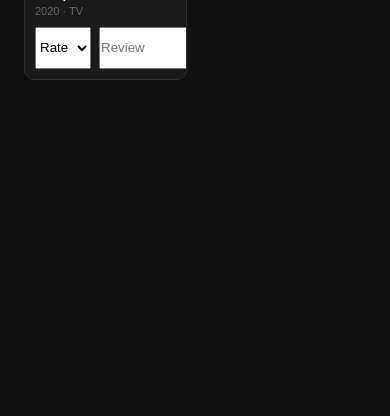
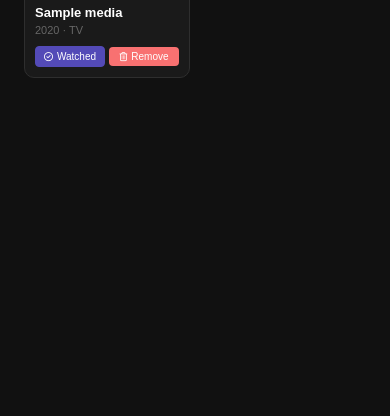
Before and after one commit to rjaxxx/WATCHD, a Flask app: page /watchlist in a window 390 px wide. Shown: the part 413-829 px from the top of the page. Run offline with Flask 3, Linux system fonts and the light colour scheme; a user stored in the database is signed in; tables that the repository leaves empty hold one stand-in row (values such as "Sample post").

Commit message:
edited watchlist page + updated css + updated nav icons

```diff
--- a/static/css/style.css
+++ b/static/css/style.css
@@ -348,7 +348,7 @@ main {
 
 .results-grid {
     display: grid;
-    grid-template-columns: repeat(auto-fill, minmax(150px, 1fr));
+    grid-template-columns: repeat(auto-fill, minmax(180px, 1fr)); /* was 150px */
     gap: 16px;
     margin-top: 24px;
 }
@@ -405,26 +405,29 @@ main {
 
 /* card actions */
 .card-actions {
-    display: flex;
-    gap: 8px;
+    display: grid;
+    grid-template-columns: 1fr 1fr;
+    gap: 6px;
     margin-top: 10px;
 }
 
 .btn-small {
-    flex: 1;
-    padding: 6px 10px;
-    font-size: 12px;
+    width: 100%;
+    padding: 6px 4px;
+    font-size: 11px;
+    white-space: nowrap;
     border: none;
-    border-radius: 6px;
+    border-radius: 4px;
     cursor: pointer;
     transition: all 0.2s;
     display: inline-flex;
     align-items: center;
     justify-content: center;
-    gap: 6px;
+    gap: 4px;
     background: var(--bg-input);
     color: var(--text-secondary);
     border: 1px solid var(--border);
+    text-align: center;
 }
 
 .btn-small:hover {
@@ -544,8 +547,8 @@ main {
 }
 
 .inline-form {
-    display: inline;
-    flex: 1;
+    display: block;
+    width: 100%;
 }
 
 .page-header {
@@ -572,3 +575,25 @@ main {
     opacity: 0.8;
     background: var(--red);
 }
+
+
+/* for mobile */
+@media (max-width: 480px) {
+    .results-grid {
+        grid-template-columns: repeat(auto-fill, minmax(120px, 1fr));
+        gap: 10px;
+    }
+
+    .btn-small {
+        font-size: 10px;
+        padding: 4px 6px;
+    }
+
+    .btn-small i {
+        font-size: 9px;
+    }
+
+    .card-actions {
+        gap: 4px;
+    }
+}
--- a/templates/base.html
+++ b/templates/base.html
@@ -67,7 +67,7 @@
                 </a>
             {% else %}
                 <a href="{{ url_for('login') }}" class="nav-icon" title="Login" aria-label="Login">
-                    <i class="fa-solid fa-user-check" aria-hidden="true"></i>
+                    <i class="fa-solid fa-circle-user" aria-hidden="true"></i>
                 </a>
                 <a href="{{ url_for('register') }}" class="nav-icon" title="Register" aria-label="Register">
                     <i class="fa-solid fa-user-pen" aria-hidden="true"></i>
--- a/templates/watchlist.html
+++ b/templates/watchlist.html
@@ -1,7 +1,10 @@
 {% extends 'base.html' %}
 {% block title %}My Watchlist - Watchd{% endblock %}
 {% block content %}
-<h1>My Watchlist</h1>
+<div class="page-header">
+    <h1>Watchlist</h1>
+    <p class="page-sub">Movies and TV shows you want to watch</p>
+</div>
 
 {% if items %}
     <div class="results-grid">
@@ -13,19 +16,25 @@
                 {% else %}
                     <div class="no-poster">No image</div>
                 {% endif %}
+
                 <div class="card-body">
                     <h3 class="card-title">{{ media.title }}</h3>
                     <p class="card-sub">{{ media.release_year or 'Unknown' }} · {{ 'Movie' if media.media_type == 'movie' else 'TV' }}</p>
+
                     <div class="card-actions">
-                            <input type="hidden" name="media_id" value="{{ media.media_id }}">
-                            <select name="rating" class="small-select">
-                                <option value="">Rate</option>
-                                {% for i in range(1,11) %}
-                                    <option value="{{ i }}">{{ i }}/10</option>
-                                {% endfor %}
-                            </select>
-                            <input type="text" name="review" placeholder="Review" class="small-input">
-                            <button type="submit" class="btn-small">✓ Watched</button>
+                        <!-- Move to Watched button (opens modal) -->
+                        <button class="btn-small btn-rate" onclick="openRatingModal('{{ media.tmdb_id }}', '{{ media.media_type }}', '{{ media.title|replace("'", "\\'") }}', '{{ media.release_year or '' }}', '{{ media.poster_url or '' }}')">
+                            <i class="fa-regular fa-circle-check" aria-hidden="true"></i>
+                            Watched
+                        </button>
+
+                        <!-- Remove from watchlist -->
+                        <form method="POST" action="{{ url_for('remove_from_watchlist') }}" class="inline-form" onsubmit="return confirm('Remove this from your watchlist?')">
+                            <input type="hidden" name="watchlist_id" value="{{ item.watchlist_id }}">
+                            <button type="submit" class="btn-small btn-danger">
+                                <i class="fa-regular fa-trash-can" aria-hidden="true"></i>
+                                Remove
+                            </button>
                         </form>
                     </div>
                 </div>
@@ -33,6 +42,71 @@
         {% endfor %}
     </div>
 {% else %}
-    <p class="empty-message">Your watchlist is empty. <a href="{{ url_for('search') }}">Search for movies or TV shows</a> to add them.</p>
+    <div class="empty-state">
+        <h2>Your watchlist is empty</h2>
+        <p>Search for movies or TV shows to add them to your watchlist.</p>
+        <a href="{{ url_for('search') }}" class="btn-primary">Search</a>
+    </div>
 {% endif %}
+
+<!-- Rating Modal (reused from search page) -->
+<div id="ratingModal" class="modal">
+    <div class="modal-content">
+        <span class="close" onclick="closeRatingModal()">×</span>
+        <h3>Rate & Add to Watched</h3>
+        <form method="POST" action="{{ url_for('add_to_watched') }}" id="ratingForm">
+            <input type="hidden" name="tmdb_id" id="modalTmdbId">
+            <input type="hidden" name="media_type" id="modalMediaType">
+            <input type="hidden" name="title" id="modalTitle">
+            <input type="hidden" name="year" id="modalYear">
+            <input type="hidden" name="poster" id="modalPoster">
+
+            <label for="rating">Rating (1-10):</label>
+            <select name="rating" id="rating" class="rating-select">
+                <option value="">Not rated</option>
+                <option value="10">10 - Masterpiece</option>
+                <option value="9">9 - Amazing</option>
+                <option value="8">8 - Great</option>
+                <option value="7">7 - Good</option>
+                <option value="6">6 - Fair</option>
+                <option value="5">5 - Average</option>
+                <option value="4">4 - Below average</option>
+                <option value="3">3 - Bad</option>
+                <option value="2">2 - Terrible</option>
+                <option value="1">1 - Worst ever</option>
+            </select>
+
+            <label for="review">Review (optional):</label>
+            <textarea name="review" id="review" rows="3" placeholder="What did you think?"></textarea>
+
+            <button type="submit" class="btn-primary">Save to Watched</button>
+        </form>
+    </div>
+</div>
+
+<script>
+function openRatingModal(tmdbId, mediaType, title, year, poster) {
+    document.getElementById('modalTmdbId').value = tmdbId;
+    document.getElementById('modalMediaType').value = mediaType;
+    document.getElementById('modalTitle').value = title;
+    document.getElementById('modalYear').value = year;
+    document.getElementById('modalPoster').value = poster;
+    document.getElementById('rating').value = '';
+    document.getElementById('review').value = '';
+    document.getElementById('ratingModal').style.display = 'block';
+}
+
+function closeRatingModal() {
+    document.getElementById('ratingModal').style.display = 'none';
+}
+
+window.onclick = function(event) {
+    const modal = document.getElementById('ratingModal');
+    if (event.target === modal) closeRatingModal();
+}
+
+document.addEventListener('keydown', function(e) {
+    if (e.key === 'Escape') closeRatingModal();
+});
+</script>
 {% endblock %}
```
